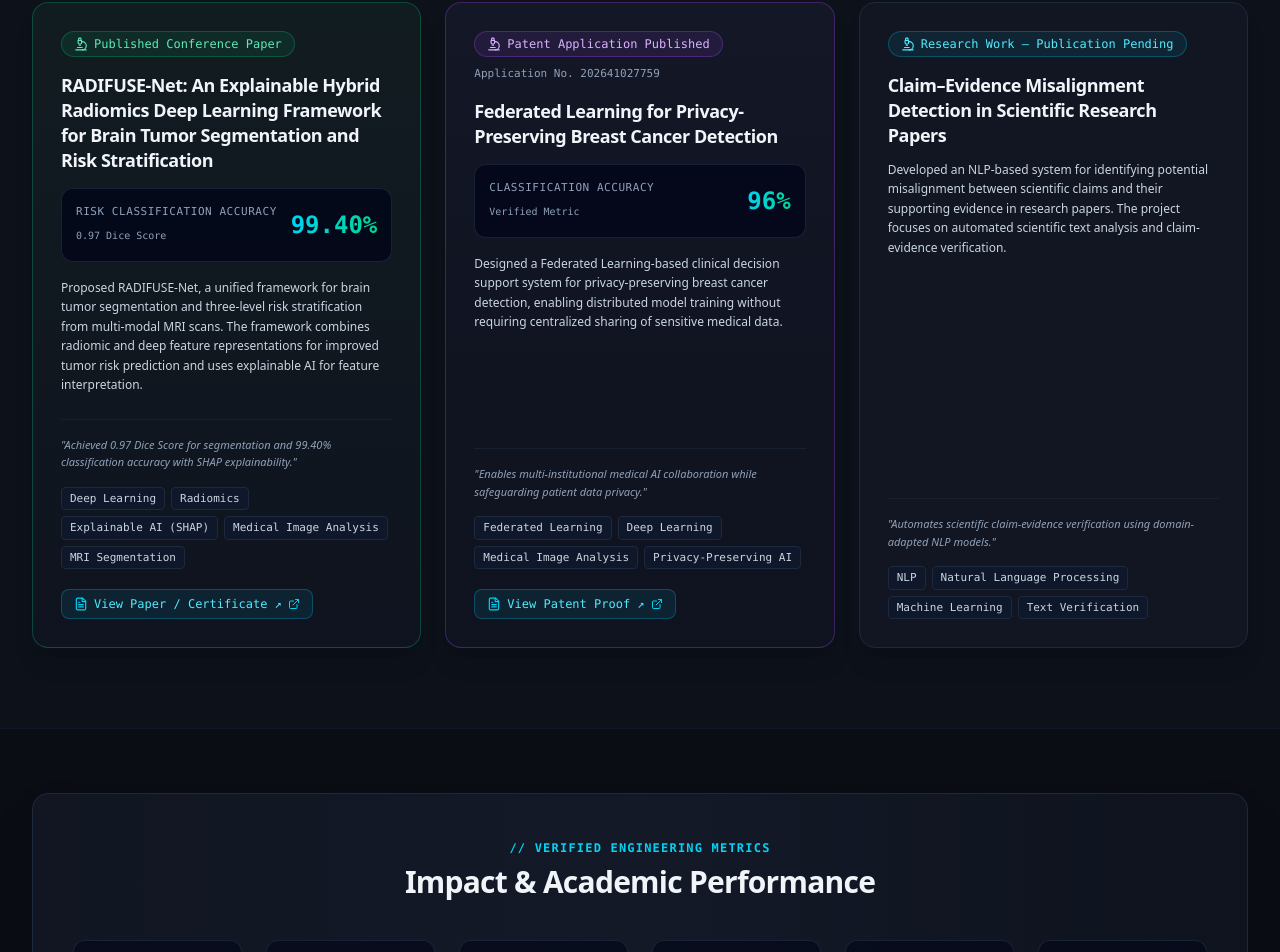
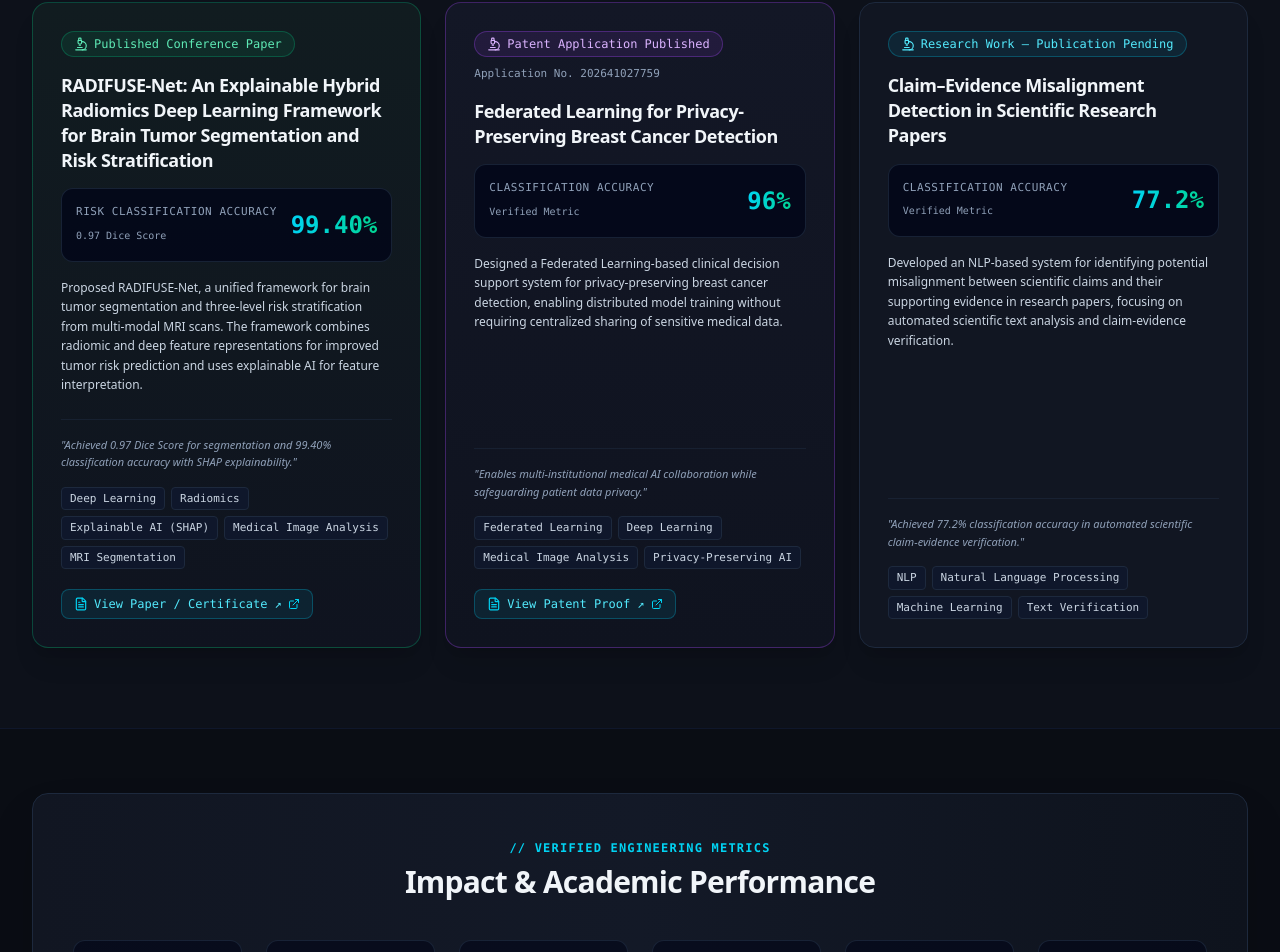
Before and after one commit to SriAhilesh/sri-portfolio, a React (Vite) app: page / in a window 1280 px wide. Shown: the part 4562-5514 px from the top of the page. Built offline with nearby package versions, Linux system fonts and the light colour scheme.

Commit message:
checkpoint: include 77.2% accuracy in Claim-Evidence research card

```diff
--- a/src/data/research.js
+++ b/src/data/research.js
@@ -32,12 +32,12 @@ export const researchData = [
     title: "Claim–Evidence Misalignment Detection in Scientific Research Papers",
     statusBadge: "Research Work — Publication Pending",
     applicationNo: null,
-    metricHighlight: null,
-    metricLabel: null,
+    metricHighlight: "77.2%",
+    metricLabel: "Classification Accuracy",
     secondaryMetric: null,
     technologies: ["NLP", "Natural Language Processing", "Machine Learning", "Text Verification"],
-    description: "Developed an NLP-based system for identifying potential misalignment between scientific claims and their supporting evidence in research papers. The project focuses on automated scientific text analysis and claim-evidence verification.",
-    keyTakeaway: "Automates scientific claim-evidence verification using domain-adapted NLP models.",
+    description: "Developed an NLP-based system for identifying potential misalignment between scientific claims and their supporting evidence in research papers, focusing on automated scientific text analysis and claim-evidence verification.",
+    keyTakeaway: "Achieved 77.2% classification accuracy in automated scientific claim-evidence verification.",
     proofUrl: null,
     linkText: null
   }
```
